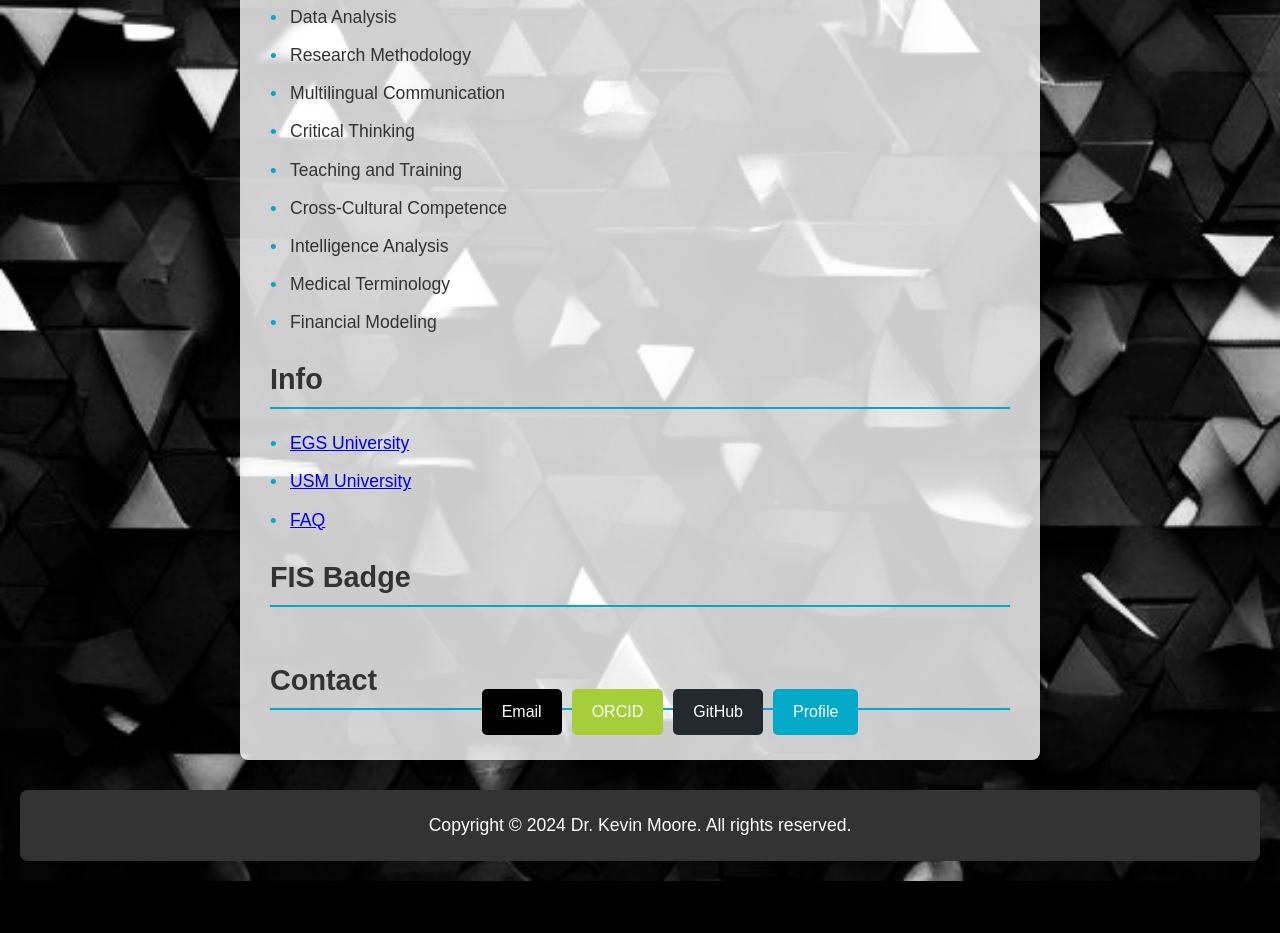
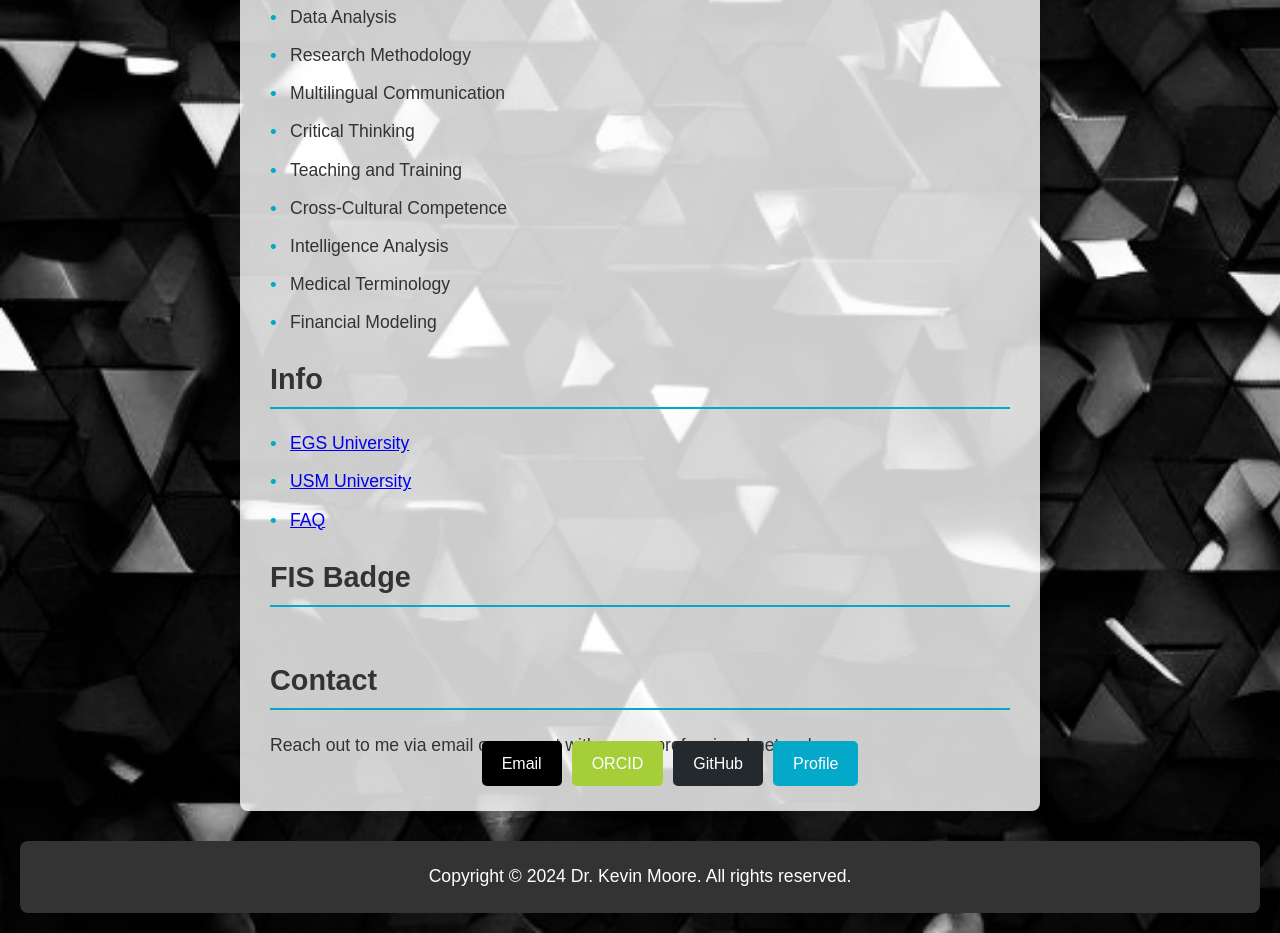
Before and after one commit to Kjm489/Kjm489.github.io, a plain HTML site: page index.html in a window 1280 px wide. Shown: the part 1529-2462 px from the top of the page. Before the commit the page ends 2410 px from the top, so only its background shows below. Drawn offline with Linux system fonts and the light colour scheme; a script that the page names is missing.

Commit message:
Update index.html

```diff
--- a/index.html
+++ b/index.html
@@ -250,7 +250,7 @@
         <!-- Contact -->
         <h2>Contact</h2>
         <div class="contact-info">
-            <p></p>
+            <p>Reach out to me via email or connect with me on professional networks</p>
         </div>
         <div class="contact-buttons">
             <a href="mailto:director@iconsult-services.com" class="button email">Email</a>
```
